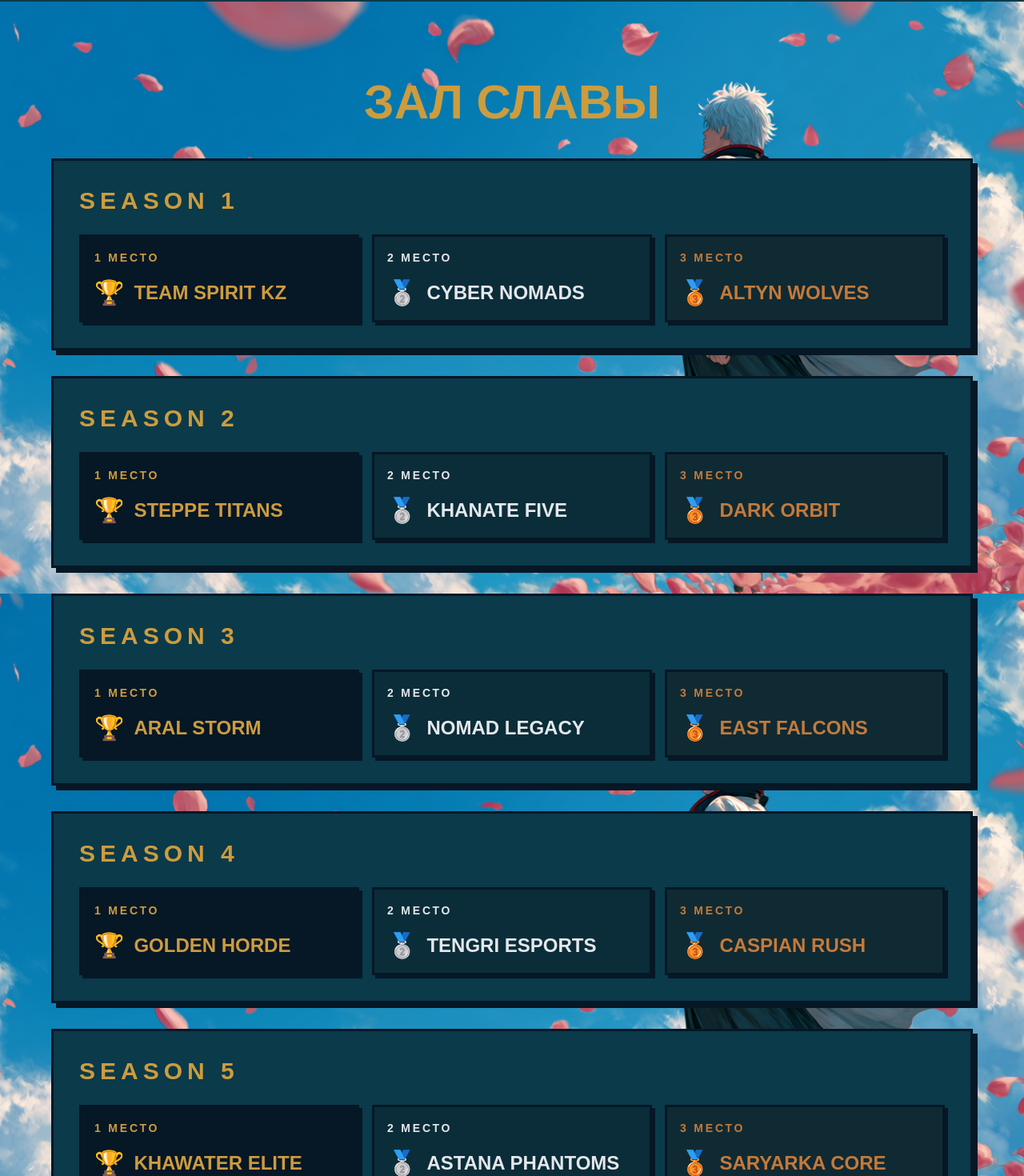
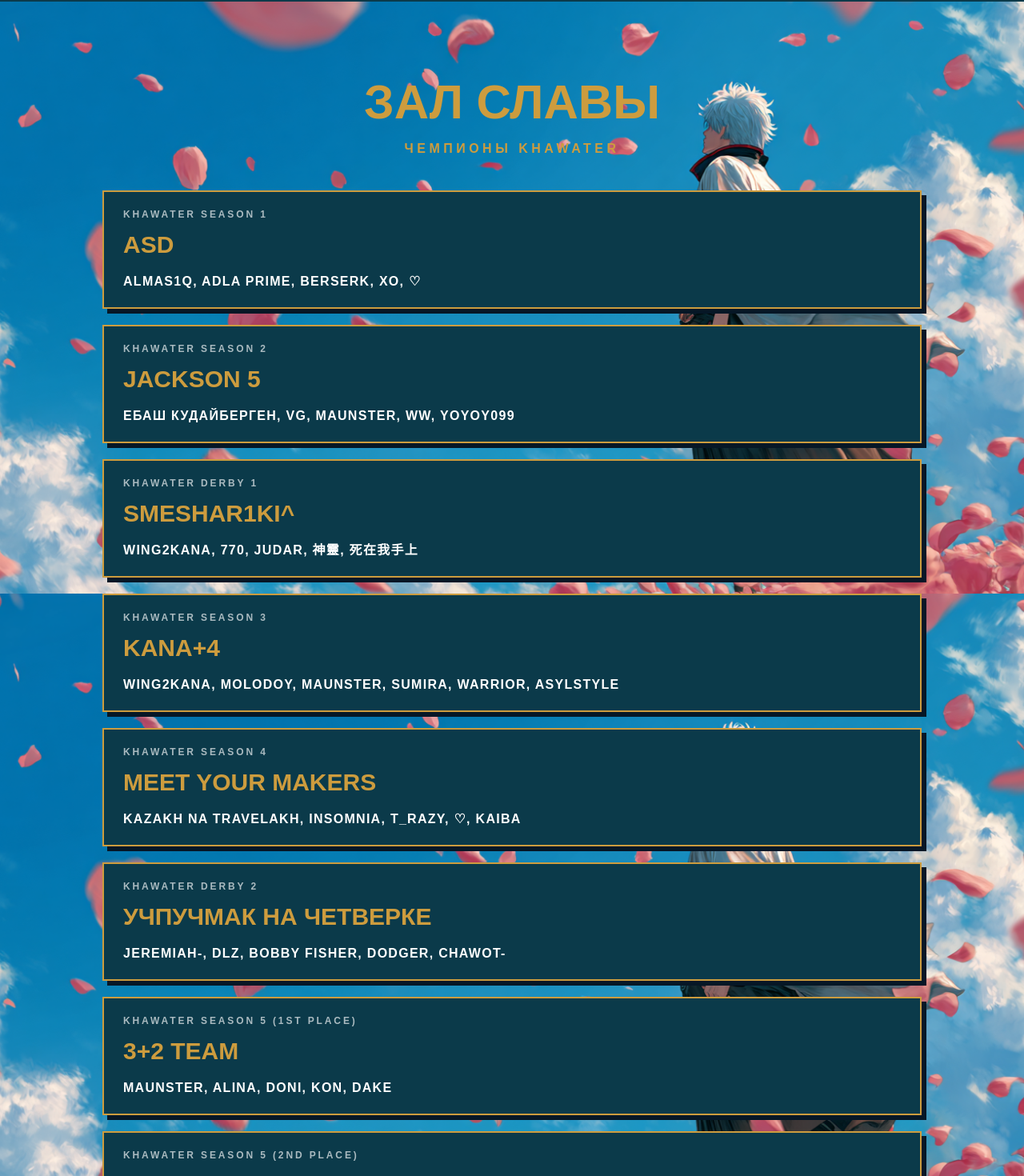
Before and after one commit to kyahoo/Khawater-Q1-2026, a Next.js app: page /history in a window 1280 px wide. Shown: the part 58-1528 px from the top of the page at 80% size. Built offline with nearby package versions, Linux system fonts and the light colour scheme; no server answers.

Commit message:
feat: update Hall of Fame page with historical champions and Modern Arcade styling

```diff
--- a/app/history/page.tsx
+++ b/app/history/page.tsx
@@ -1,112 +1,75 @@
 "use client";
 
-
-const PAST_SEASONS = [
+const champions = [
   {
-    seasonName: "SEASON 1",
-    winner: "TEAM SPIRIT KZ",
-    runnerUp: "CYBER NOMADS",
-    thirdPlace: "ALTYN WOLVES",
+    tournament: "KHAWATER SEASON 1",
+    team: "ASD",
+    roster: "ALMAS1Q, ADLA PRIME, BERSERK, XO, ♡",
   },
   {
-    seasonName: "SEASON 2",
-    winner: "STEPPE TITANS",
-    runnerUp: "KHANATE FIVE",
-    thirdPlace: "DARK ORBIT",
+    tournament: "KHAWATER SEASON 2",
+    team: "Jackson 5",
+    roster: "Ебаш Кудайберген, VG, MAUnster, WW, yoyoy099",
   },
   {
-    seasonName: "SEASON 3",
-    winner: "ARAL STORM",
-    runnerUp: "NOMAD LEGACY",
-    thirdPlace: "EAST FALCONS",
+    tournament: "KHAWATER DERBY 1",
+    team: "smeshar1ki^",
+    roster: "WinG2Kana, 770, Judar, 神靈, 死在我手上",
   },
   {
-    seasonName: "SEASON 4",
-    winner: "GOLDEN HORDE",
-    runnerUp: "TENGRI ESPORTS",
-    thirdPlace: "CASPIAN RUSH",
+    tournament: "KHAWATER SEASON 3",
+    team: "KANA+4",
+    roster: "Wing2Kana, molodoy, MAUnster, Sumira, Warrior, Asylstyle",
   },
   {
-    seasonName: "SEASON 5",
-    winner: "KHAWATER ELITE",
-    runnerUp: "ASTANA PHANTOMS",
-    thirdPlace: "SARYARKA CORE",
+    tournament: "KHAWATER SEASON 4",
+    team: "Meet Your Makers",
+    roster: "Kazakh na Travelakh, Insomnia, T_Razy, ♡, Kaiba",
+  },
+  {
+    tournament: "KHAWATER DERBY 2",
+    team: "Учпучмак на четверке",
+    roster: "JereMiah-, DLZ, Bobby Fisher, Dodger, Chawot-",
+  },
+  {
+    tournament: "KHAWATER SEASON 5 (1st Place)",
+    team: "3+2 TEAM",
+    roster: "Maunster, Alina, DONI, KON, Dake",
+  },
+  {
+    tournament: "KHAWATER SEASON 5 (2nd Place)",
+    team: "АВТОБОТЫ",
+    roster: "Asylstyle, Exis, jjjimka, dzs, Protocol",
   },
 ] as const;
 
-function PodiumPlace({
-  rankLabel,
-  teamName,
-  accentClassName,
-  cardClassName,
-  icon,
-}: {
-  rankLabel: string;
-  teamName: string;
-  accentClassName: string;
-  cardClassName: string;
-  icon: string;
-}) {
-  return (
-    <div className={`border-[3px] border-[#061726] p-4 shadow-[4px_4px_0px_0px_#061726] ${cardClassName}`}>
-      <p className={`text-sm font-black uppercase tracking-[0.2em] ${accentClassName}`}>
-        {rankLabel}
-      </p>
-      <div className="mt-4 flex items-center gap-3">
-        <span className="text-2xl md:text-3xl" aria-hidden="true">
-          {icon}
-        </span>
-        <p className={`font-black uppercase leading-tight ${accentClassName} text-xl md:text-2xl`}>
-          {teamName}
-        </p>
-      </div>
-    </div>
-  );
-}
-
-export default function RulesPage() {
+export default function HistoryPage() {
   return (
     <div className="min-h-screen text-white">
-
       <main className="min-h-screen px-4 pb-12 pt-24 md:px-8">
-        <div className="mx-auto max-w-6xl">
-          <h1 className="mb-10 text-center text-4xl font-black uppercase text-[#CD9C3E] md:text-6xl">
+        <div className="mx-auto max-w-5xl">
+          <h1 className="text-center text-4xl font-black uppercase text-[#CD9C3E] md:text-6xl">
             ЗАЛ СЛАВЫ
           </h1>
+          <p className="mt-4 text-center text-sm font-black uppercase tracking-[0.28em] text-[#CD9C3E] md:text-base">
+            ЧЕМПИОНЫ KHAWATER
+          </p>
 
-          <div className="space-y-8">
-            {PAST_SEASONS.map((season) => (
+          <div className="mt-10 space-y-5">
+            {champions.map((champion) => (
               <section
-                key={season.seasonName}
-                className="bg-[#0B3A4A] border-[3px] border-[#061726] p-6 shadow-[6px_6px_0px_0px_#061726] md:p-8"
+                key={`${champion.tournament}-${champion.team}`}
+                className="border-2 border-[#CD9C3E] bg-[#0B3A4A] px-5 py-5 shadow-[6px_6px_0px_0px_#061726] md:px-6"
               >
-                <h2 className="text-2xl font-black uppercase tracking-[0.2em] text-[#CD9C3E] md:text-3xl">
-                  {season.seasonName}
+                <p className="text-xs font-black uppercase tracking-[0.24em] text-white/65">
+                  {champion.tournament}
+                </p>
+                <h2 className="mt-3 text-2xl font-black uppercase text-[#CD9C3E] md:text-3xl">
+                  {champion.team}
                 </h2>
-
-                <div className="mt-6 grid gap-4 md:grid-cols-3">
-                  <PodiumPlace
-                    rankLabel="1 МЕСТО"
-                    teamName={season.winner}
-                    accentClassName="text-[#CD9C3E]"
-                    cardClassName="bg-[#061726]"
-                    icon="🏆"
-                  />
-                  <PodiumPlace
-                    rankLabel="2 МЕСТО"
-                    teamName={season.runnerUp}
-                    accentClassName="text-gray-200"
-                    cardClassName="bg-[#0A2D39]"
-                    icon="🥈"
-                  />
-                  <PodiumPlace
-                    rankLabel="3 МЕСТО"
-                    teamName={season.thirdPlace}
-                    accentClassName="text-[#C47A3A]"
-                    cardClassName="bg-[#102A33]"
-                    icon="🥉"
-                  />
-                </div>
+                <p className="mt-4 text-sm font-bold uppercase tracking-[0.08em] text-white md:text-base">
+                  {champion.roster}
+                </p>
               </section>
             ))}
           </div>
```
